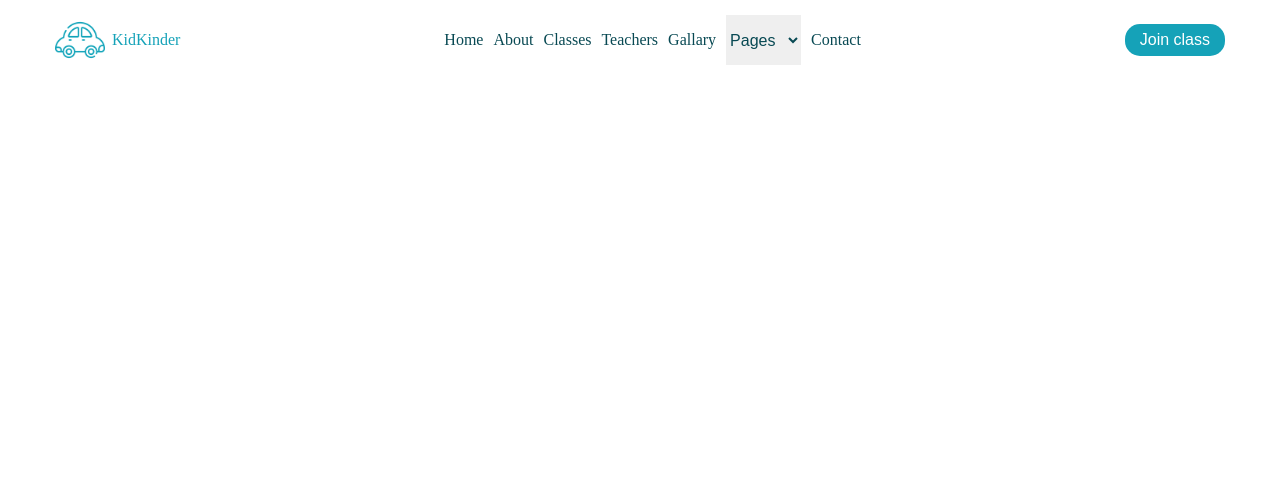
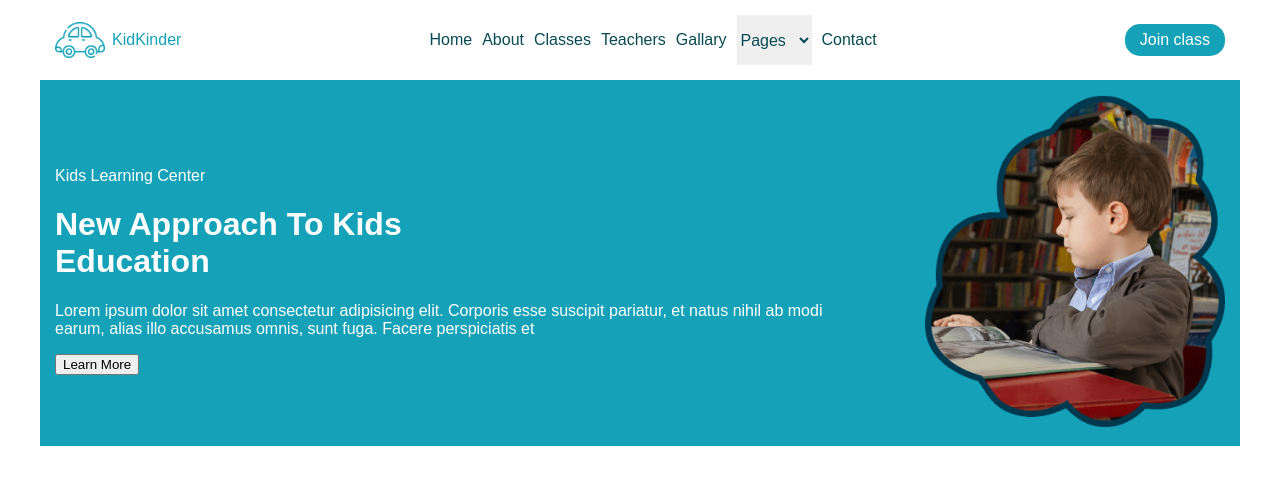
Before and after one commit to seeeanjon/Kidkinder, a plain HTML site: page index.html in a window 1280 px wide. Drawn offline with Linux system fonts and the light colour scheme.

Commit message:
Worked on intro section

```diff
--- a/index.html
+++ b/index.html
@@ -35,7 +35,20 @@
         </div>
     </header>
     <main>
+        <div class="intro">
+            <div class="intro-text">
+                <p>Kids Learning Center</p>
+                <h1>New Approach To Kids Education</h1>
+                <p>Lorem ipsum dolor sit amet consectetur adipisicing elit. Corporis esse suscipit pariatur, et natus nihil ab modi earum, alias illo accusamus omnis, sunt fuga. Facere perspiciatis et</p>
+                <div>
+                    <button>Learn More</button>
+                </div>
+            </div>
+            <div class="intro-img">
+                <img src="./img/pencils boy.PNG" alt="">
+            </div>
 
+        </div>
     </main>
     <footer></footer>
 </body>
--- a/style.css
+++ b/style.css
@@ -3,6 +3,7 @@ body{
     margin: 0 auto;
     box-sizing: border-box;
     max-width: 1200px;
+    font-family: Arial, Helvetica, sans-serif;
 }
 header{
     display: flex;
@@ -42,3 +43,24 @@ nav a:hover{
     background-color: #15a2b8;
     font-size: 16px;
 }
+.intro{
+    background-color: #15a2b8;
+    display: flex;
+    align-items: center;
+    justify-content: center;
+    padding: 15px;
+}
+.intro .intro-text{
+    color: white;
+    margin-right: 50px;
+}
+.intro .intro-text h1{
+    width: 400px;
+
+}
+.intro .intro-text p{
+
+}
+.intro .intro-img img{
+width: 300px;
+}
```
